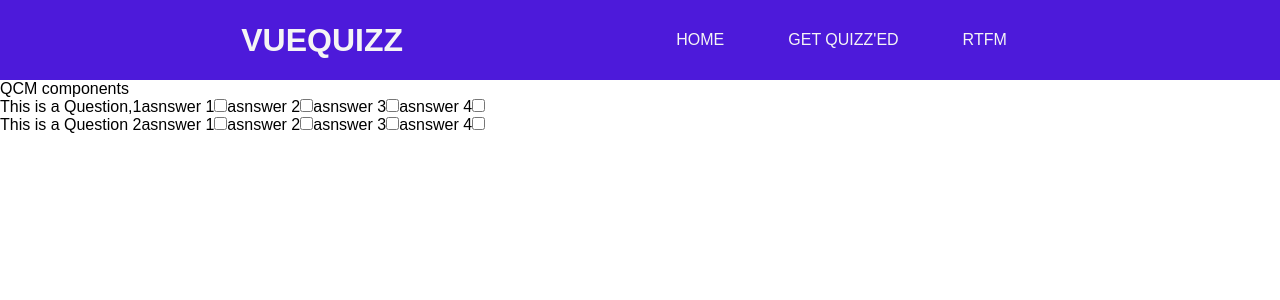
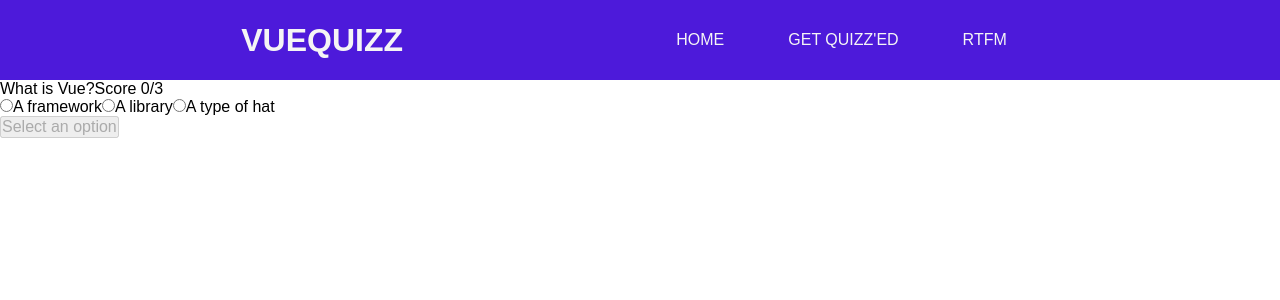
Before and after one commit to Arthur-Lucas/vue-js, a Vue app: page /skilltest in a window 1280 px wide. Shown: the top 300 px of the page. Built offline with nearby package versions, Linux system fonts and the light colour scheme.

Commit message:
::rocket: finished quizz logic

```diff
--- a/src/components/question-component.vue
+++ b/src/components/question-component.vue
@@ -1,68 +1,112 @@
 <script setup>
-import { ref } from "vue";
-
-const questions = [
+import { computed, ref } from "vue";
+const questions = ref([
   {
-    id: "0",
-    questionText: "This is a Question,1",
-    Answers: [
-      {
-        isValid: true,
-        AnswerText: "asnswer 1",
-      },
-      {
-        isValid: false,
-        AnswerText: "asnswer 2",
-      },
-      {
-        isValid: false,
-        AnswerText: "asnswer 3",
-      },
-      {
-        isValid: false,
-        AnswerText: "asnswer 4",
-      },
-    ],
+    question: "What is Vue?",
+    answer: 0,
+    options: ["A framework", "A library", "A type of hat"],
+    selected: null,
   },
   {
-    id: "1",
-    questionText: "This is a Question 2",
-    Answers: [
-      {
-        isValid: false,
-        AnswerText: "asnswer 1",
-      },
-      {
-        isValid: false,
-        AnswerText: "asnswer 2",
-      },
-      {
-        isValid: true,
-        AnswerText: "asnswer 3",
-      },
-      {
-        isValid: false,
-        AnswerText: "asnswer 4",
-      },
+    question: "What is Vuex used for?",
+    answer: 2,
+    options: ["Eating a delicious snack", "Viewing things", "State management"],
+    selected: null,
+  },
+  {
+    question: "What is Vue Router?",
+    answer: 1,
+    options: [
+      "An ice cream maker",
+      "A routing library for Vue",
+      "Burger sauce",
     ],
+    selected: null,
   },
-];
+]);
+const quizCompleted = ref(false);
+const currentQuestion = ref(0);
+const score = computed(() => {
+  let value = 0;
+  questions.value.map((q) => {
+    if (q.selected != null && q.answer == q.selected) {
+      console.log("correct");
+      value++;
+    }
+  });
+  return value;
+});
+const getCurrentQuestion = computed(() => {
+  let question = questions.value[currentQuestion.value];
+  question.index = currentQuestion.value;
+  return question;
+});
+const SetAnswer = (e) => {
+  questions.value[currentQuestion.value].selected = e.target.value;
+  e.target.value = null;
+};
+const NextQuestion = () => {
+  if (currentQuestion.value < questions.value.length - 1) {
+    currentQuestion.value++;
+    return;
+  }
 
-const formatted = ref(questions);
-
-console.log(formatted.value);
+  quizCompleted.value = true;
+};
 </script>
 
 <template>
-  <span>QCM components</span>
-  <section>
-    <form v-for="question in formatted" :key="question.id">
-      <span>{{ question.questionText }}</span>
-      <label v-for="answer in question.Answers" :key="answer.isValid">
-        <span>{{ answer.AnswerText }}</span>
-        <input type="checkbox" />
+  <section class="quiz" v-if="!quizCompleted">
+    <div class="quiz-info">
+      <span class="question">{{ getCurrentQuestion.question }}</span>
+      <span class="score">Score {{ score }}/{{ questions.length }}</span>
+    </div>
+
+    <div class="options">
+      <label
+        :key="index"
+        v-for="(option, index) in getCurrentQuestion.options"
+        :for="'option' + index"
+        :class="`option ${
+          getCurrentQuestion.selected == index
+            ? index == getCurrentQuestion.answer
+              ? 'correct'
+              : 'wrong'
+            : ''
+        } ${
+          getCurrentQuestion.selected != null &&
+          index != getCurrentQuestion.selected
+            ? 'disabled'
+            : ''
+        }`"
+      >
+        <input
+          type="radio"
+          :id="'option' + index"
+          :name="getCurrentQuestion.index"
+          :value="index"
+          v-model="getCurrentQuestion.selected"
+          :disabled="getCurrentQuestion.selected"
+          @change="SetAnswer"
+        />
+        <span>{{ option }}</span>
       </label>
-    </form>
+    </div>
+
+    <button @click="NextQuestion" :disabled="!getCurrentQuestion.selected">
+      {{
+        getCurrentQuestion.index == questions.length - 1
+          ? "Finish"
+          : getCurrentQuestion.selected == null
+          ? "Select an option"
+          : "Next question"
+      }}
+    </button>
+  </section>
+
+  <section v-else>
+    <h2>You have finished the quiz!</h2>
+    <p>Your score is {{ score }}/{{ questions.length }}</p>
   </section>
 </template>
 
```
Also changed, not shown: src/assets/questions/project-creation.json (+20 -52 lines).
